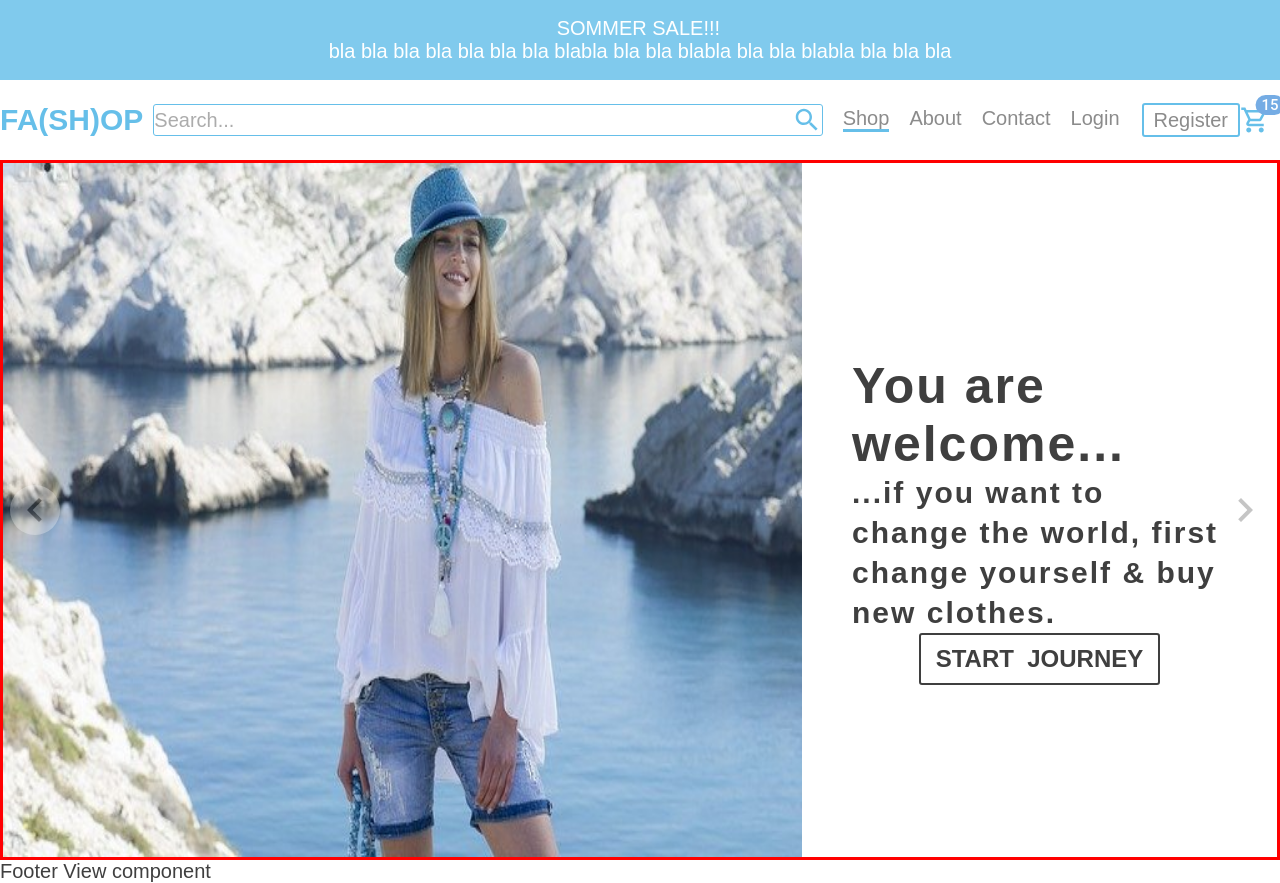
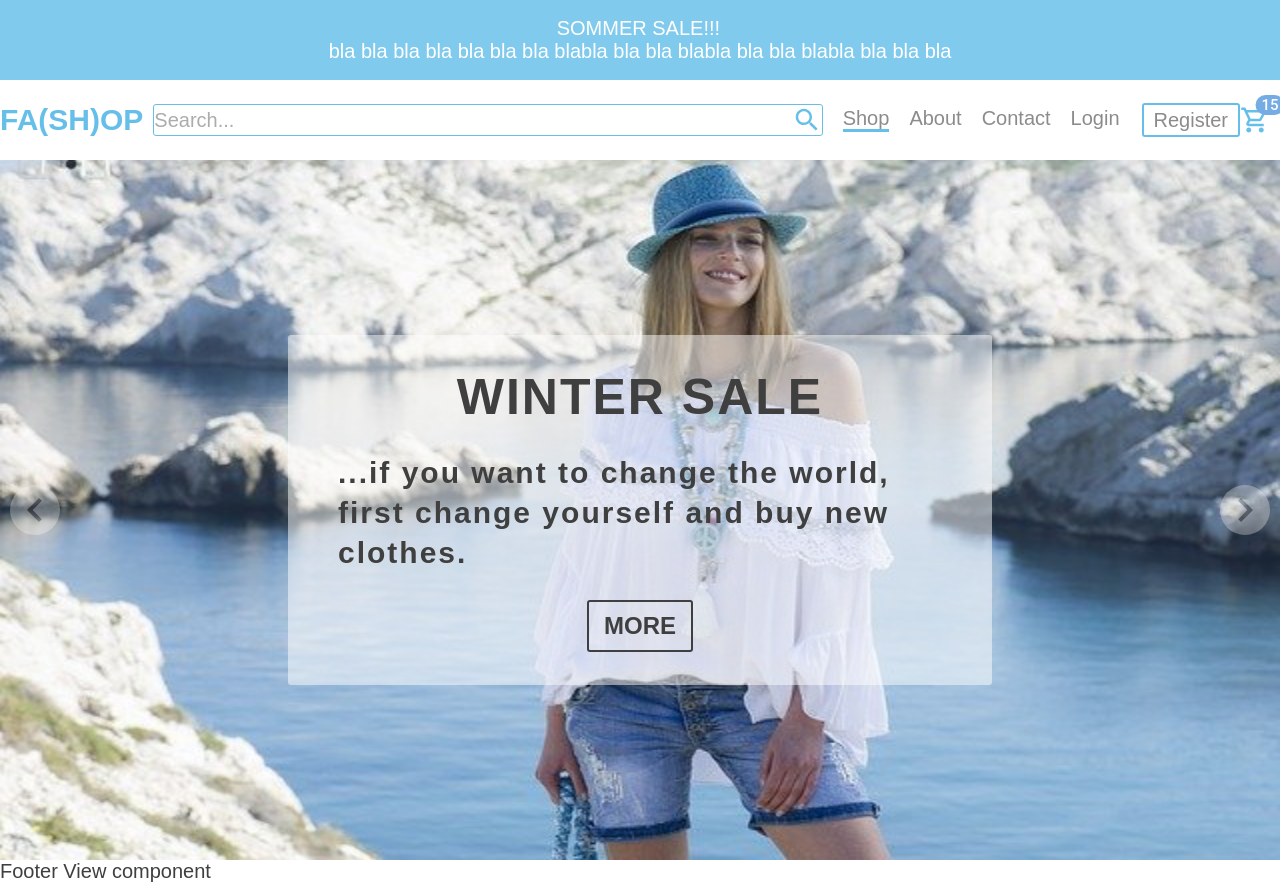
Before and after one commit to spiggyBe/e-fashion-shop-styled-components, a React (Create React App) app: page / in a window 1280 px wide. Shown: the top 883 px of the page. Built offline with nearby package versions, Linux system fonts and the light colour scheme.

Commit message:
done slider

```diff
--- a/src/components/Slider/Slider.js
+++ b/src/components/Slider/Slider.js
@@ -1,49 +1,40 @@
-import React from 'react'
+import React, { useState } from 'react'
 import { SliderContainer, Arrow, SliderContent, SliderTitle, SlideWrapper, ImageContainer, Image, SliderArticleContent, ActionButton } from './SliderStyle'
 import KeyboardArrowLeftIcon from '@mui/icons-material/KeyboardArrowLeft'
 import KeyboardArrowRightIcon from '@mui/icons-material/KeyboardArrowRight'
-
-import image1 from '../../assets/images/image1.jpg'
-import image2 from '../../assets/images/image2.jpg'
-import image3 from '../../assets/images/image3.jpg'
+import { sliderData } from './sliderData'
 
 export const Slider = () => {
+    const [slideIndex, setSlideIndex] = useState(0)
+
+    const handleClick = (direction) => {
+        if (direction === 'right') {
+            setSlideIndex(slideIndex < 2 ? slideIndex + 1 : 0)
+        } else if (direction === 'left') {
+            setSlideIndex(slideIndex > 0 ? slideIndex - 1 : 2)
+        } else {
+            return null
+        }
+    }
+
     return (
         <SliderContainer>
-            <Arrow leftArrow>
+            <Arrow leftArrow onClick={() => handleClick('left')}>
                 <KeyboardArrowLeftIcon style={{ fontSize: '48px' }} />
             </Arrow>
-            <SlideWrapper>
-                <ImageContainer>
-                    <Image src={image1} />
-                </ImageContainer>
-                <SliderContent>
-                    <SliderTitle>You are welcome...</SliderTitle>
-                    <SliderArticleContent>...if you want to change the world, first change yourself &amp; buy new clothes.</SliderArticleContent>
-                    <ActionButton>Start&nbsp;&nbsp;journey</ActionButton>
-                </SliderContent>
-            </SlideWrapper>
-            <SlideWrapper>
-                <ImageContainer>
-                    <Image src={image2} />
-                </ImageContainer>
-                <SliderContent>
-                    <SliderTitle>You are welcome...</SliderTitle>
-                    <SliderArticleContent>...if you want to change the world, first change yourself &amp; buy new clothes.</SliderArticleContent>
-                    <ActionButton>Start&nbsp;&nbsp;journey</ActionButton>
-                </SliderContent>
-            </SlideWrapper>
-            <SlideWrapper>
-                <ImageContainer>
-                    <Image src={image3} />
-                </ImageContainer>
-                <SliderContent>
-                    <SliderTitle>You are welcome...</SliderTitle>
-                    <SliderArticleContent>...if you want to change the world, first change yourself &amp; buy new clothes.</SliderArticleContent>
-                    <ActionButton>Start&nbsp;&nbsp;journey</ActionButton>
-                </SliderContent>
-            </SlideWrapper>
-            <Arrow rightArrow>
+            {sliderData.map(el => (
+                <SlideWrapper slideIndex={slideIndex} key={el.id}>
+                    <ImageContainer>
+                        <Image src={el.img} />
+                    </ImageContainer>
+                    <SliderContent>
+                        <SliderTitle>{el.title}</SliderTitle>
+                        <SliderArticleContent>{el.description}</SliderArticleContent>
+                        <ActionButton>{el.btnText}</ActionButton>
+                    </SliderContent>
+                </SlideWrapper>
+            ))}
+            <Arrow rightArrow onClick={() => handleClick('right')}>
                 <KeyboardArrowRightIcon style={{ fontSize: '48px' }} />
             </Arrow>
         </SliderContainer>
--- a/src/components/Slider/SliderStyle.js
+++ b/src/components/Slider/SliderStyle.js
@@ -13,7 +13,8 @@ justify-content: center;
 align-items: center;
 width: 100vw;
 height: 100%;
-border: 3px solid red;
+position: relative;
+transform: translateX(${props => props.slideIndex * -100}vw);
 `
 
 export const ImageContainer = styled.div`
@@ -28,6 +29,7 @@ height: 100%;
 
 
 export const Arrow = styled.div`
+z-index: 9;
 width: 50px;
 height: 50px;
 background-color: #fff;
@@ -54,6 +56,7 @@ width: 55%;
 padding: 20px 50px;
 background-color: rgba(255, 255, 255, .5);
 border-radius: 3px;
+position: absolute;
 `
 
 export const SliderTitle = styled.h1`
--- /dev/null
+++ b/src/components/Slider/sliderData.js
@@ -0,0 +1,27 @@
+import image1 from '../../assets/images/image1.jpg'
+import image2 from '../../assets/images/image2.jpg'
+import image3 from '../../assets/images/image3.jpg'
+
+export const sliderData = [
+    {
+        id: 1,
+        img: image1,
+        title: 'WINTER SALE',
+        description: '...if you want to change the world, first change yourself and buy new clothes.',
+        btnText: 'More'
+    },
+    {
+        id: 2,
+        img: image2,
+        title: `MOM's DAY`,
+        description: '...if you want to change the world, first change yourself and buy new clothes.',
+        btnText: 'Enjoy'
+    },
+    {
+        id: 3,
+        img: image3,
+        title: 'HAPPY HOURS',
+        description: '...if you want to change the world, first change yourself and buy new clothes.',
+        btnText: 'Explore'
+    }
+]
```
